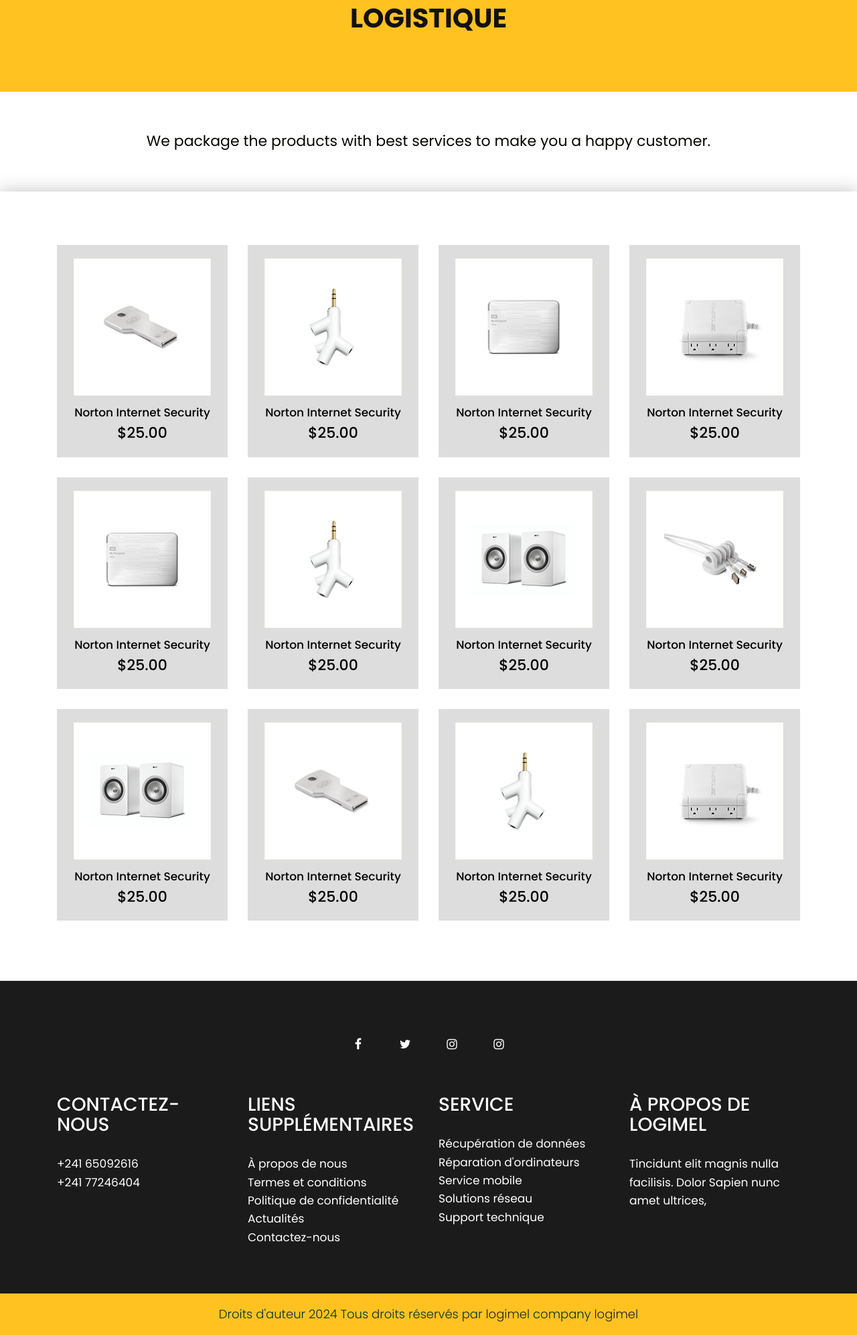
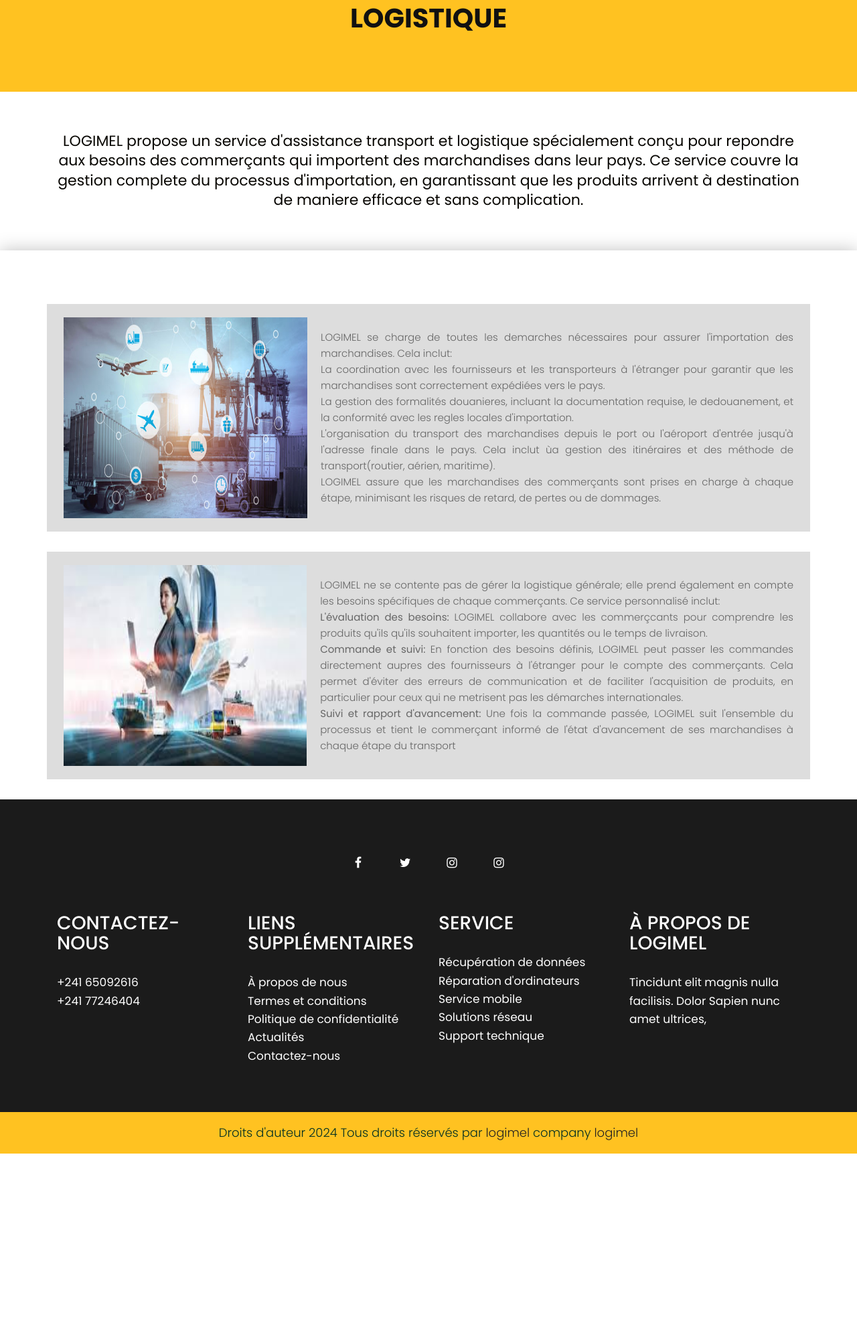
Before and after one commit to logimelTech/logimel_site_web, a Django app: page /nos_service/logistique/ in a window 1280 px wide. Shown: the part 258-2252 px from the top of the page at 67% size. After the commit the page ends 1981 px from the top, so only its background shows below. Run offline with Django 5.2, Linux system fonts and the light colour scheme; some libraries are stand-ins or nearby versions.

Commit message:
page logistique

```diff
--- a/application_logimel/templates/services/logistique.html
+++ b/application_logimel/templates/services/logistique.html
@@ -24,7 +24,11 @@
                <div class="col-md-12">
                   <div class="title">
 
-                     <span>We package the products with best services to make you a happy customer.</span>
+                     <span>LOGIMEL propose un service d'assistance transport et logistique spécialement
+                        conçu pour repondre aux besoins des commerçants qui importent des marchandises dans leur pays.
+                        Ce service couvre la gestion complete du processus d'importation, en garantissant que les produits
+                        arrivent à destination de maniere efficace et sans complication.
+                     </span>
                   </div>
                </div>
             </div>
@@ -33,91 +37,48 @@
       <div class="product-bg">
          <div class="product-bg-white">
          <div class="container">
-            <div class="row">
-               <div class="col-xl-3 col-lg-3 col-md-6 col-sm-12">
-                  <div class="product-box">
-                     <i><img src="{% static 'assets/icon/p1.png' %}"/></i>
-                     <h3>Norton Internet Security</h3>
-                     <span>$25.00</span>
+            <div class="row" style="display: block;">
+               <div>
+                  <div class="product-box" style="display: flex; justify-content: space-between; align-items: center; width: 100%;">
+                     <i><img style="height: 300px;" src="{% static 'assets/images/transport1.jpg' %}"/></i>
+                     <p style="text-align: justify; width: 100%; margin-left: 20px;">
+                        LOGIMEL se charge de toutes les demarches nécessaires pour assurer l'importation des marchandises.
+                        Cela inclut: <br>
+
+                        La coordination avec les fournisseurs et les transporteurs à l'étranger pour
+                        garantir que les marchandises sont correctement expédiées vers le pays. <br>
+
+                        La gestion des formalités douanieres, incluant la documentation requise, le
+                        dedouanement, et la conformité avec les regles locales d'importation. <br>
+
+                        L'organisation du transport des marchandises depuis le port ou l'aéroport
+                        d'entrée jusqu'à l'adresse finale dans le pays. Cela inclut ùa gestion des
+                        itinéraires et des méthode de transport(routier, aérien, maritime). <br>
+                        LOGIMEL assure que les marchandises des commerçants sont prises en charge
+                        à chaque étape, minimisant les risques de retard, de pertes ou de dommages.
+                     </p>
                   </div>
                </div>
-               <div class="col-xl-3 col-lg-3 col-md-6 col-sm-12">
-                  <div class="product-box">
-                     <i><img src="{% static 'assets/icon/p2.png' %}"/></i>
-                     <h3>Norton Internet Security</h3>
-                     <span>$25.00</span>
+               <div>
+                  <div class="product-box" style="display: flex; justify-content: space-between; align-items: center; width: 100%;">
+                     <i><img style="height: 300px; width: 560px;" src="{% static 'assets/images/transport2.jpeg' %}"/></i>
+                     <p style="text-align: justify; width: 100%; margin-left: 20px;">
+                        LOGIMEL ne se contente pas de gérer la logistique générale; elle prend également
+                        en compte les besoins spécifiques de chaque commerçants. Ce service personnalisé inclut: <br>
+
+                        <b>L'évaluation des besoins: </b>LOGIMEL collabore avec les commerçcants pour
+                        comprendre les produits qu'ils qu'ils souhaitent importer, les quantités ou le temps
+                        de livraison. <br>
+
+                        <b>Commande et suivi: </b>En fonction des besoins définis, LOGIMEL peut passer
+                        les commandes directement aupres des fournisseurs à l'étranger pour le compte des
+                        commerçants. Cela permet d'éviter des erreurs de communication et de faciliter l'acquisition de produits,
+                        en particulier pour ceux qui ne metrisent pas les démarches internationales. <br>
+
+                        <b>Suivi et rapport d'avancement: </b>Une fois la commande passée, LOGIMEL suit l'ensemble du processus
+                        et tient le commerçant informé de l'état d'avancement de ses marchandises à chaque étape du transport
+                     </p>
                   </div>
-               </div>
-               <div class="col-xl-3 col-lg-3 col-md-6 col-sm-12">
-                  <div class="product-box">
-                     <i><img src="{% static 'assets/icon/p3.png' %}"/></i>
-                     <h3>Norton Internet Security</h3>
-                     <span>$25.00</span>
-                  </div>
-               </div>
-               <div class="col-xl-3 col-lg-3 col-md-6 col-sm-12">
-                  <div class="product-box">
-                     <i><img src="{% static 'assets/icon/p4.png' %}"/></i>
-                     <h3>Norton Internet Security</h3>
-                     <span>$25.00</span>
-                  </div>
-               </div>
-               <div class="col-xl-3 col-lg-3 col-md-6 col-sm-12">
-                  <div class="product-box">
-                     <i><img src="{% static 'assets/icon/p5.png' %}"/></i>
-                     <h3>Norton Internet Security</h3>
-                     <span>$25.00</span>
-                  </div>
-               </div>
-               <div class="col-xl-3 col-lg-3 col-md-6 col-sm-12">
-                  <div class="product-box">
-                     <i><img src="{% static 'assets/icon/p2.png' %}"/></i>
-                     <h3>Norton Internet Security</h3>
-                     <span>$25.00</span>
-                  </div>
-               </div>
-               <div class="col-xl-3 col-lg-3 col-md-6 col-sm-12">
-                  <div class="product-box">
-                     <i><img src="{% static 'assets/icon/p6.png' %}"/></i>
-                     <h3>Norton Internet Security</h3>
-                     <span>$25.00</span>
-                  </div>
-               </div>
-               <div class="col-xl-3 col-lg-3 col-md-6 col-sm-12">
-                  <div class="product-box">
-                     <i><img src="{% static 'assets/icon/p7.png' %}"/></i>
-                     <h3>Norton Internet Security</h3>
-                     <span>$25.00</span>
-                  </div>
-               </div>
-               <div class="col-xl-3 col-lg-3 col-md-6 col-sm-12">
-                  <div class="product-box">
-                     <i><img src="{% static 'assets/icon/p6.png' %}"/></i>
-                     <h3>Norton Internet Security</h3>
-                     <span>$25.00</span>
-                  </div>
-               </div>
-               <div class="col-xl-3 col-lg-3 col-md-6 col-sm-12">
-                  <div class="product-box">
-                     <i><img src="{% static 'assets/icon/p1.png' %}"/></i>
-                     <h3>Norton Internet Security</h3>
-                     <span>$25.00</span>
-                  </div>
-               </div>
-               <div class="col-xl-3 col-lg-3 col-md-6 col-sm-12">
-                  <div class="product-box">
-                     <i><img src="{% static 'assets/icon/p2.png' %}"/></i>
-                     <h3>Norton Internet Security</h3>
-                     <span>$25.00</span>
-                  </div>
-               </div>
-               <div class="col-xl-3 col-lg-3 col-md-6 col-sm-12">
-                  <div class="product-box">
-                     <i><img src="{% static 'assets/icon/p4.png' %}"/></i>
-                     <h3>Norton Internet Security</h3>
-                     <span>$25.00</span>
-                  </div>
-               </div>
                </div>
             </div>
          </div>
```
Also changed, not shown: static/assets/images/transport1.jpg (added), static/assets/images/transport2.jpeg (added).
